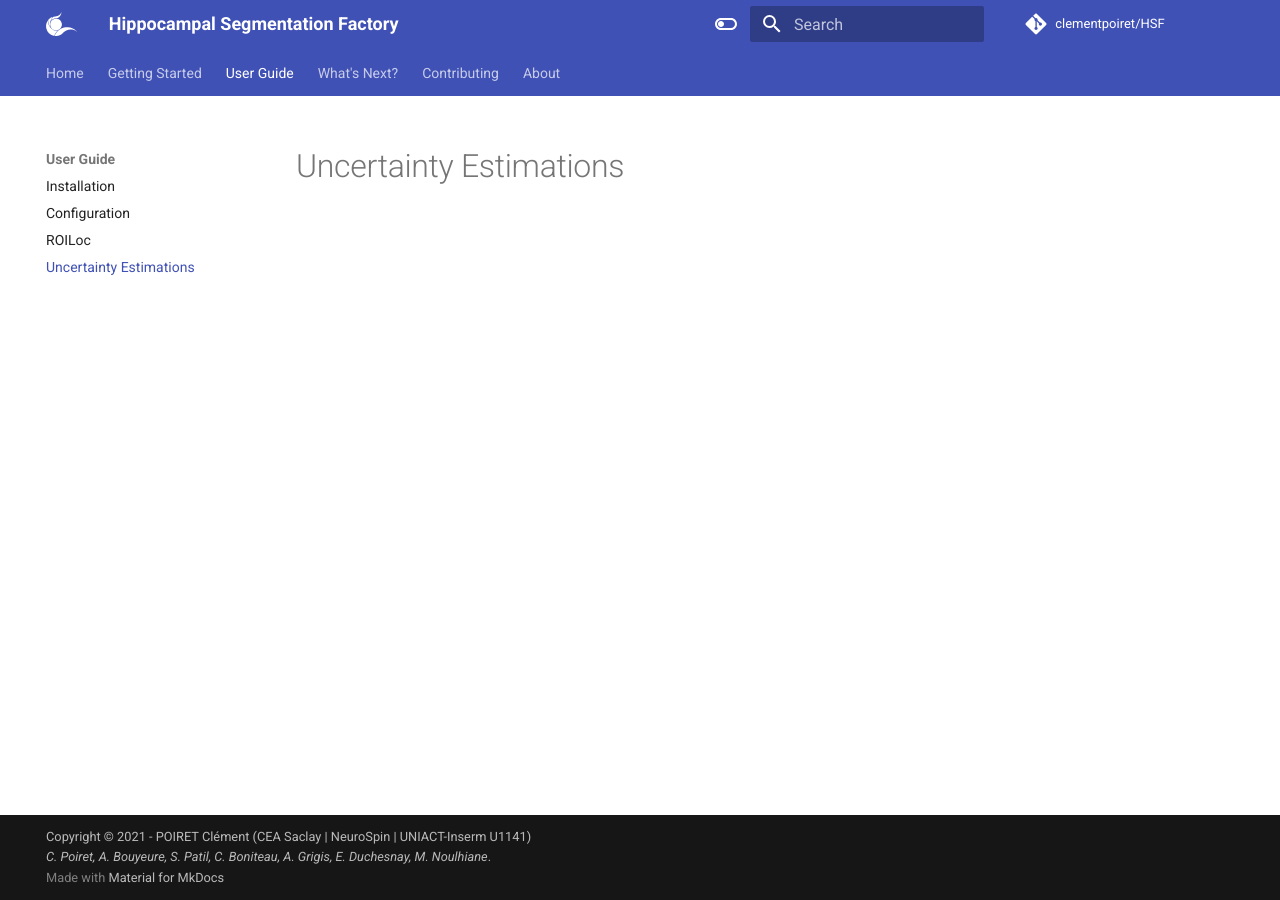
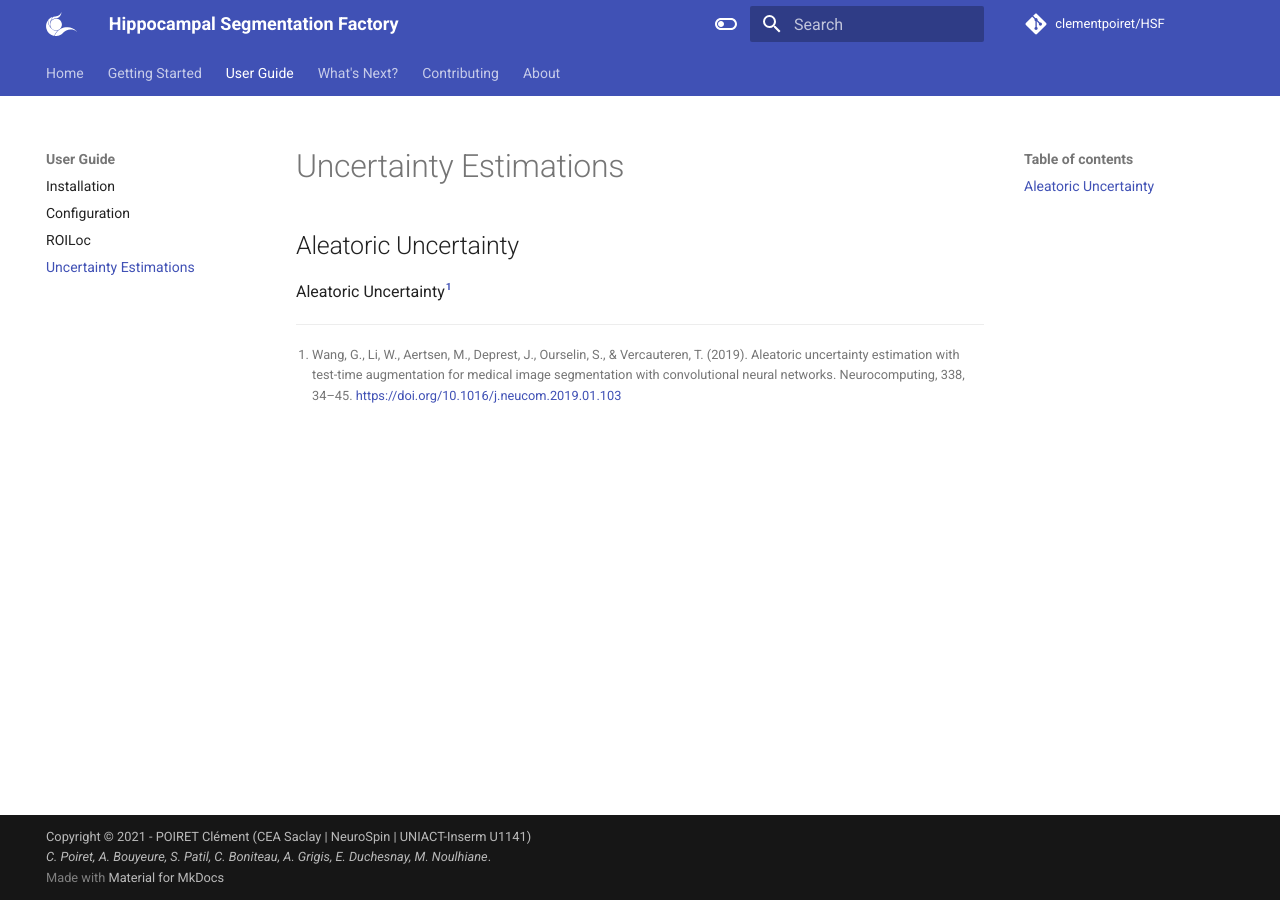
Before and after one commit to clementpoiret/HSF, an MkDocs documentation site: the page built from docs/user-guide/uncertainty.md, in a window 1280 px wide. Built offline with MkDocs 1.6.1 and Material for MkDocs 9.7.7, drawn with Linux system fonts in a browser that asks for light colours; comment, search, counter and statistics services are not loaded; the version menu is left out.

Commit message:
[DOCS] Support for footnotes

```diff
--- a/docs/user-guide/uncertainty.md
+++ b/docs/user-guide/uncertainty.md
@@ -1 +1,10 @@
 # Uncertainty Estimations
+
+## Aleatoric Uncertainty
+
+Aleatoric Uncertainty[^1]
+
+[^1]: Wang, G., Li, W., Aertsen, M., Deprest, J., Ourselin, S., & Vercauteren, T. (2019). Aleatoric
+uncertainty estimation with test-time augmentation for medical image segmentation with
+convolutional neural networks. Neurocomputing, 338, 34–45.
+[https://doi.org/10.1016/j.neucom.2019.01.103](https://doi.org/10.1016/j.neucom.2019.01.103)
--- a/mkdocs.yml
+++ b/mkdocs.yml
@@ -48,6 +48,7 @@ nav:
 
 markdown_extensions:
   - admonition
+  - footnotes
   - pymdownx.arithmatex
   - pymdownx.details
   - pymdownx.tasklist
```
